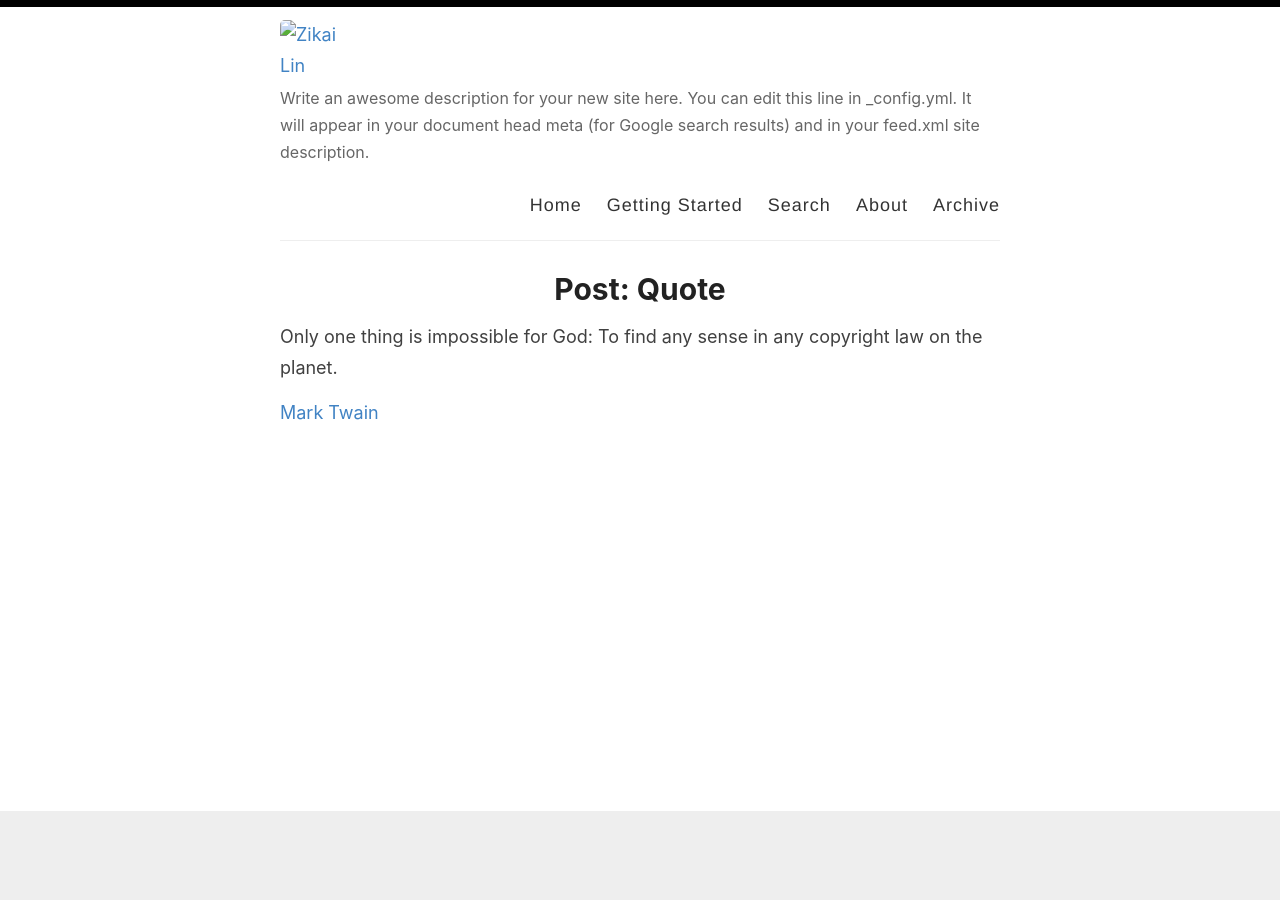
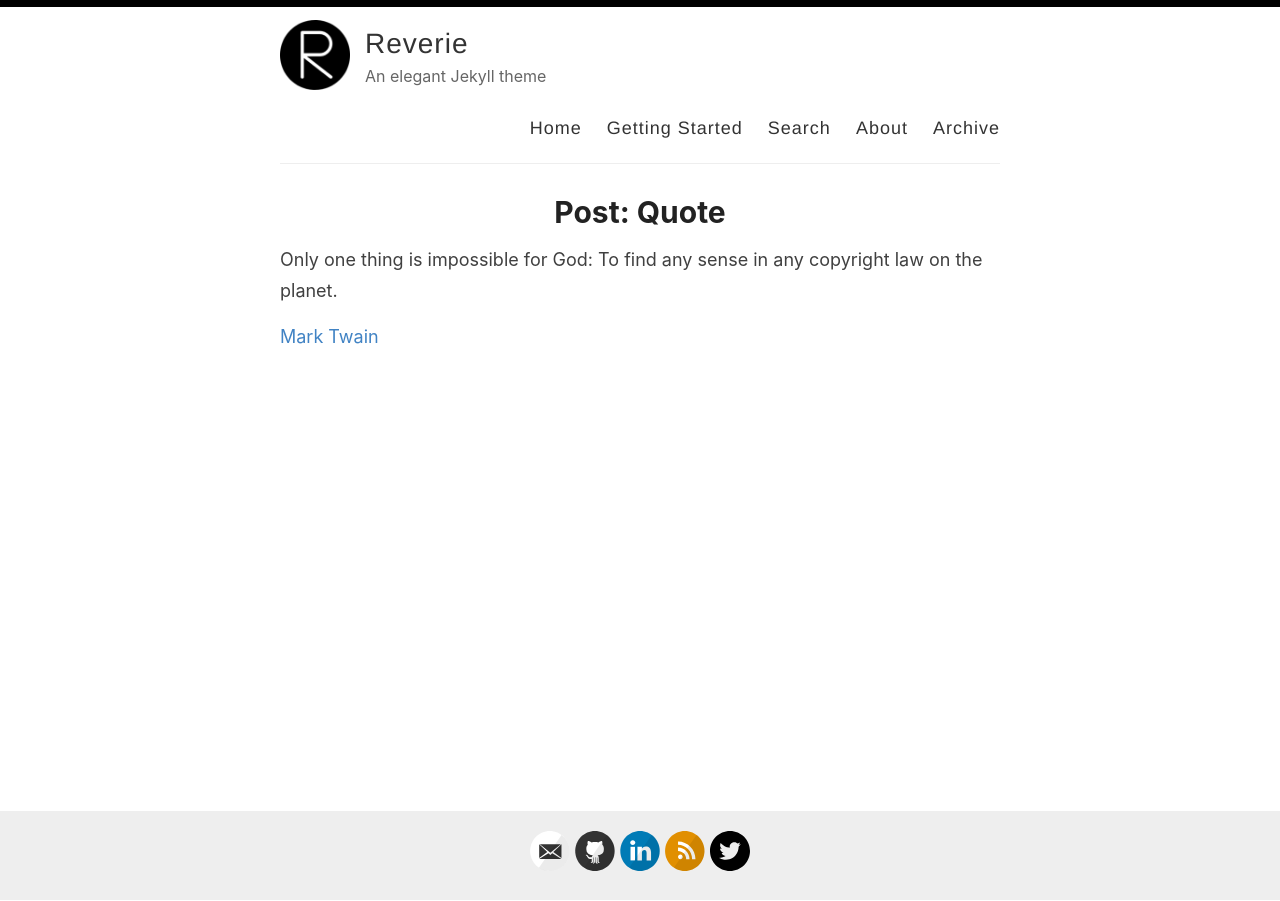
Before and after one commit to zikaiLin/ziklin, a Jekyll site: the page built from archived/2010-02-05-post-quote.md, in a window 1280 px wide. Built offline with Jekyll 4.4.1, drawn with Linux system fonts in a browser that asks for light colours; our own code applies the rules of GitHub Pages for plain Markdown files; some of the changed lines change nothing that is shown.

Commit message:
Update _config.yml

```diff
--- a/_config.yml
+++ b/_config.yml
@@ -1,119 +1,101 @@
-# Welcome to Jekyll!
 #
-# This config file is meant for settings that affect your whole blog, values
-# which you are expected to set up once and rarely edit after that. If you find
-# yourself editing this file very often, consider using Jekyll's data files
-# feature for the data you need to update frequently.
+# This file contains configuration flags to customize your site
 #
-# For technical reasons, this file is *NOT* reloaded automatically when you use
-# 'bundle exec jekyll serve'. If you change this file, please restart the server process.
 
-# Site settings
-# These are used to personalize your new site. If you look in the HTML files,
-# you will see them accessed via {{ site.title }}, {{ site.email }}, and so on.
-# You can create any custom variable you would like, and they will be accessible
-# in the templates via {{ site.myvariable }}.
-title: "Zikai Lin"
-email: "zikai@umich.edu"
-description: >- # this means to ignore newlines until "baseurl:"
-  Write an awesome description for your new site here. You can edit this
-  line in _config.yml. It will appear in your document head meta (for
-  Google search results) and in your feed.xml site description.
-twitter_username: "ProteusLinZK"
-github_username: "zikaiLin"
-minimal_mistakes_skin: "contrast"
-search: true
-google_site_verification: "izsN8y9uFg-4XIZ4eV4I_7CyzL8U-4VPgPG2zArKI_g"
-url: "https://https://zikailin.github.io/ziklin/" # the base hostname & protocol for your site
+# Name of your site (displayed in the header)
+name: Reverie
 
-# Build settings
-markdown: kramdown
-remote_theme: mmistakes/minimal-mistakes
-# Outputting
-permalink: /:categories/:title/
-paginate: 5 # amount of posts to show
-paginate_path: /page:num/
-timezone: # https://en.wikipedia.org/wiki/List_of_tz_database_time_zones
+# Name of the author
+author: Amit Merchant
+
+# Short bio or description (displayed in the header)
+description: An elegant Jekyll theme
+
+# URL of your avatar or profile pic (you could use your GitHub profile pic)
+avatar: /images/reverie.png
+
+#
+# Flags below are optional
+#
+
+# Includes an icon in the footer for each username you enter
+footer-links:
+  dribbble:
+  email: zikai@umich.edu
+  facebook:
+  flickr:
+  github: https://github.com/zikaiLin
+  instagram:
+  linkedin: https://www.linkedin.com/in/zikai-lin-64a408b1/
+  pinterest:
+  rss: rss
+  twitter: ProteusLinZK
+  stackoverflow:
+  youtube:
+  googleplus:
+  playconsole:
 
 
-include:
-  - _pages
+# Enter your Disqus shortname (not your username) to enable commenting on posts
+# You can find your shortname on the Settings page of your Disqus account
+disqus:
 
-# Exclude from processing.
-# The following items will not be processed, by default. Create a custom list
-# to override the default setting.
-# exclude:
-#   - Gemfile
-#   - Gemfile.lock
-#   - node_modules
-#   - vendor/bundle/
-#   - vendor/cache/
-#   - vendor/gems/
-#   - vendor/ruby/
+# Enter your Google Analytics web tracking code (e.g. UA-2110908-2) to activate tracking
+google_analytics: UA-43339302-11
 
-# Plugins (previously gems:)
+# For newer "GA4" analytics, use the following instead of the "UA" entry above
+#google_analytics_ga4: G-GABC1DEFG
+
+# Your website URL (e.g. http://amitmerchant1990.github.io or http://www.amitmerchant.com)
+# Used for Sitemap.xml and your RSS feed
+url: http://zikai.page
+enforce_ssl: http://zikai.page
+
+# If you're hosting your site at a Project repository on GitHub pages
+# (http://yourusername.github.io/repository-name)
+# and NOT your User repository (http://yourusername.github.io)
+# then add in the baseurl here, like this: "/repository-name"
+baseurl: "/"
+
+#
+# !! You don't need to change any of the configuration flags below !!
+#
+
+permalink: /:title/
+
+# The release of Jekyll Now that you're using
+version: v1.2.0
+
+# Jekyll 3 now only supports Kramdown for Markdown
+kramdown:
+  # Use GitHub flavored markdown, including triple backtick fenced code blocks
+  input: GFM
+  # Jekyll 3 and GitHub Pages now only support rouge for syntax highlighting
+  syntax_highlighter: rouge
+  syntax_highlighter_opts:
+    # Use existing pygments syntax highlighting css
+    css_class: 'highlight'
+
+# Set the Sass partials directory, as we're using @imports
+sass:
+  style: :expanded # You might prefer to minify using :compressed
+
+# Use the following plug-ins
 plugins:
+  - jekyll-sitemap # Create a sitemap using the official Jekyll sitemap gem
+  - jekyll-feed # Create an Atom feed using the official Jekyll feed gem
+  - jekyll-seo-tag
   - jekyll-paginate
-  - jekyll-sitemap
-  - jekyll-gist
-  - jekyll-feed
-  - jemoji
-  - jekyll-include-cache
-  - jekyll-sitemap
 
-author:
-  name   : "Zikai Lin"
-  avatar : "/assets/images/bio-photo.jpg"
-  bio    : "Statistical Neuroimaging, Bayesian, Non-parametric Bayesian."
-  links:
-    - label: "Website"
-      icon: "fas fa-fw fa-link"
-      url: "https://zikailin.github.io/ziklin/"
-    - label: "Twitter"
-      icon: "fab fa-fw fa-twitter-square"
-      url: "https://twitter.com/ProteusLinZK"
-    - label: "GitHub"
-      icon: "fab fa-fw fa-github"
-      url: "https://github.com/zikaiLin"
-    - label: "Instagram"
-      icon: "fab fa-fw fa-instagram"
-      url: "https://www.instagram.com/proteus0341/"
+include: ['_pages']
 
-footer:
-  links:
-    - label: "Twitter"
-      icon: "fab fa-fw fa-twitter-square"
-      url: "https://twitter.com/ProteusLinZK"
-    - label: "GitHub"
-      icon: "fab fa-fw fa-github"
-      url: "https://github.com/zikaiLin"
-    - label: "Instagram"
-      icon: "fab fa-fw fa-instagram"
-      url: "https://www.instagram.com/proteus0341/"
+paginate: 6
+paginate_path: /page:num/
 
-defaults:
-  # _posts
-  - scope:
-      path: ""
-      type: posts
-    values:
-      layout: single
-      author_profile: true
-      read_time: true
-      comments: true
-      share: true
-      related: true
-  # _pages
-  - scope:
-      path: "_pages"
-      type: pages
-    values:
-      layout: single
-      author_profile: true
-
-category_archive:
-  type: liquid
-  path: /categories/
-tag_archive:
-  type: liquid
-  path: /tags/
+# Exclude these files from your production _site
+exclude:
+  - Gemfile
+  - Gemfile.lock
+  - LICENSE
+  - README.md
+  - CNAME
```
